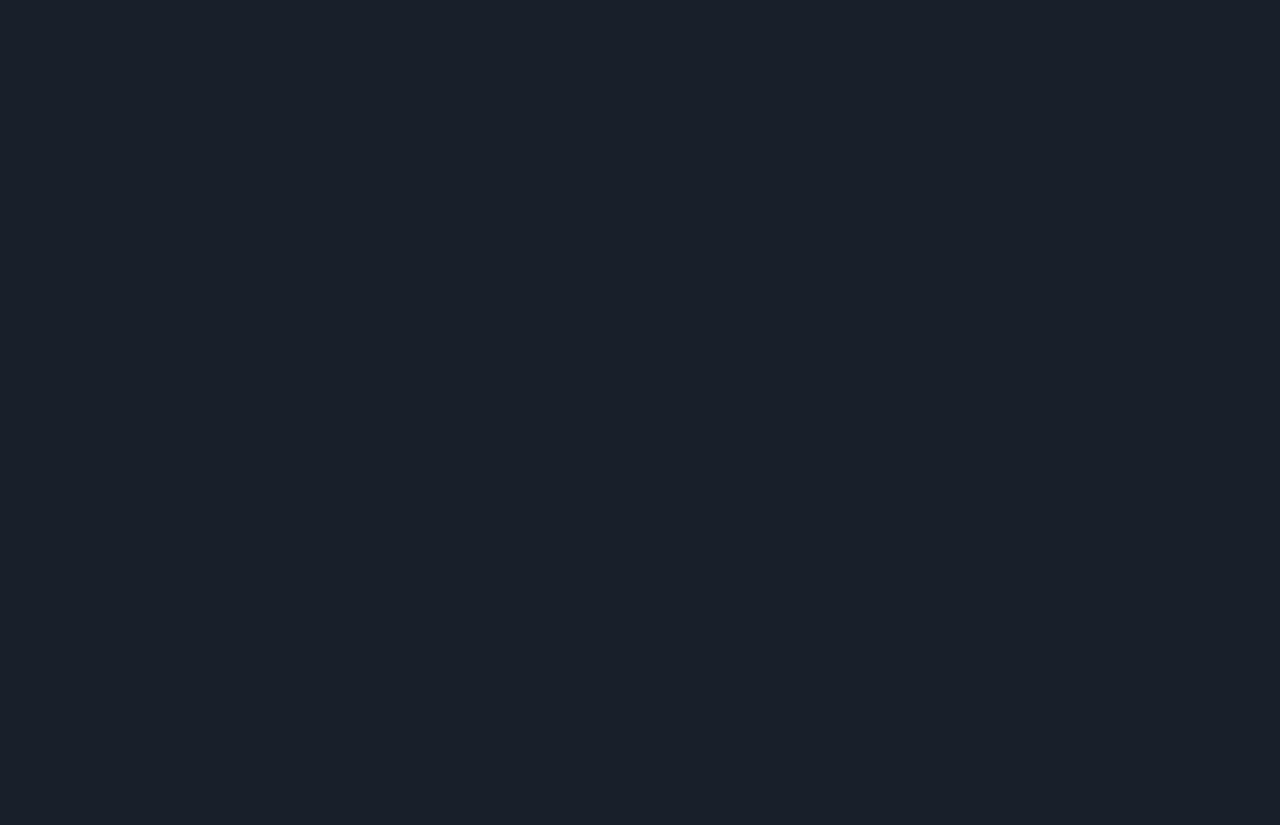
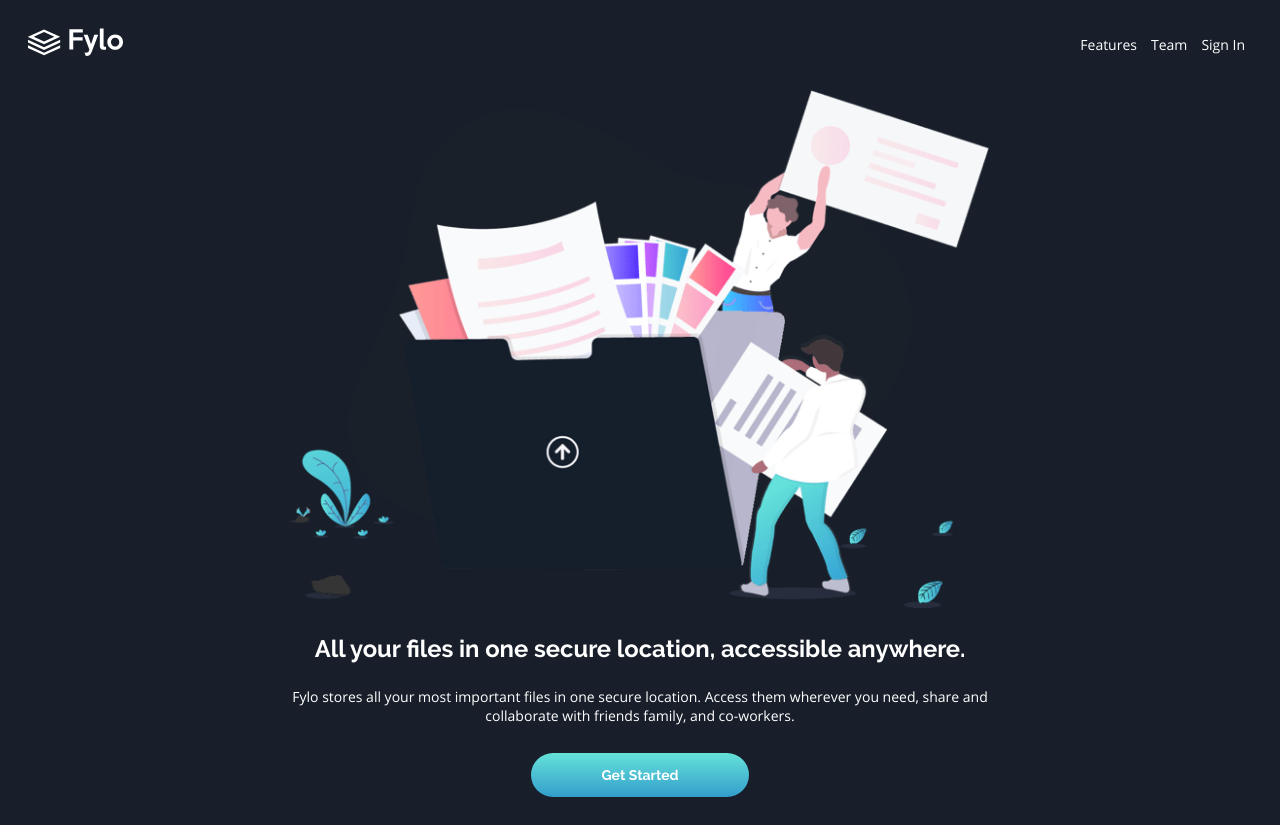
Before and after one commit to h-shams/fylo-landing-page-dark, a plain HTML site: page index.html in a window 1280 px wide. Before the commit the page ends 800 px from the top, so only its background shows below. Drawn offline with Linux system fonts and the light colour scheme.

Commit message:
create intro section and some modules

```diff
--- a/css/main.css
+++ b/css/main.css
@@ -21,9 +21,90 @@ body{
   font-size: .875rem;
   margin: 0;
   background-color: var(--dark-blue);
+  color: #fff;
+  font-family: open-sans;
+  font-weight: 400;
 }
 
 .inner-container{
-  width: 90%;
+  width: 80%;
   max-width: 50em;
+  margin: 0 auto;
 }
+
+.clearfix::before,.clearfix::after{
+  content: ' ';
+  display: table;
+}
+.clearfix::after{
+  clear: both;
+}
+
+.heading{
+  font-size: 1.7em;
+  line-height: 1.5em;
+  font-family: raleway;
+  text-align: center;
+}
+
+.btn{
+  text-decoration: none;
+  color: #fff;
+  font-family: raleway;
+  font-weight: 700;
+  padding: 1em 5em;
+  margin: 2em auto;
+  display: table;
+  background-image: linear-gradient(var(--cyan), var(--blue));
+  border-radius: 50em;
+}
+
+.header{
+  padding: 2em;
+}
+
+.header__logo{
+  height: 2em;
+  float: left;
+}
+
+.header__nav{
+  float: right;
+}
+
+.menu{
+  margin: 0;
+  padding: 0;
+  list-style: none;
+}
+
+.menu__item-wrap{
+  float: left;
+}
+
+.menu__item{
+  text-decoration: none;
+  color: inherit;
+  display: block;
+  padding: .5em;
+}
+
+.intro{
+
+}
+
+.intro__img{
+  width: 100%;
+}
+
+.intro__title{
+
+}
+
+.intro__des{
+  text-align: center;
+}
+
+.intro__btn{
+
+}
--- a/index.html
+++ b/index.html
@@ -10,11 +10,39 @@
   <link rel="stylesheet" href="css/main.css">
 </head>
 <body>
+  <div class="main-container">
+    <header class="header clearfix">
+      <img src="images/logo.svg" alt="" class="header__logo">
+      <nav class="header__nav">
+        <ul class="menu clearfix">
+          <li class="menu__item-wrap">
+            <a href="" class="menu__item">Features</a>
+          </li>
+          <li class="menu__item-wrap">
+            <a href="" class="menu__item">Team</a>
+          </li>
+          <li class="menu__item-wrap">
+            <a href="" class="menu__item">Sign In</a>
+          </li>
+        </ul>
+      </nav>
+    </header>
+    <section class="intro">
+      <div class="inner-container">
+        <img src="images/illustration-intro.png" alt="" class="intro__img">
+        <h2 class="intro__title heading">
+          All your files in one secure location, accessible anywhere.
+        </h2>
+        <p class="intro__des">
+          Fylo stores all your most important files in one secure location. Access them wherever
+          you need, share and collaborate with friends family, and co-workers.
+        </p>
+        <a href="" class="btn intro__btn">Get Started</a>
+      </div>
+    </section>
+  </div>
 </body>
-  <!-- Features
-  Team
-  Sign In
-
+  <!--
   All your files in one secure location, accessible anywhere.
 
   Fylo stores all your most important files in one secure location. Access them wherever
```
